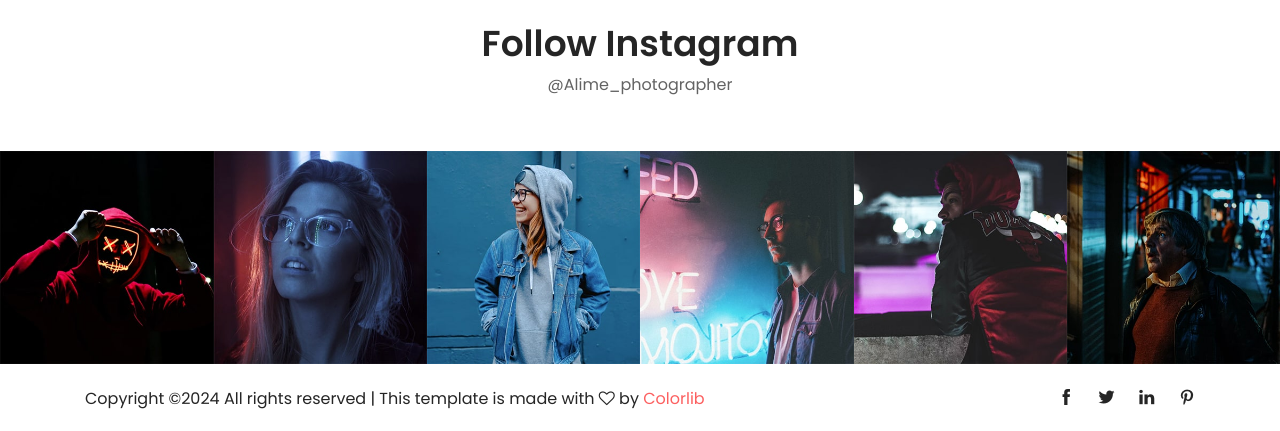
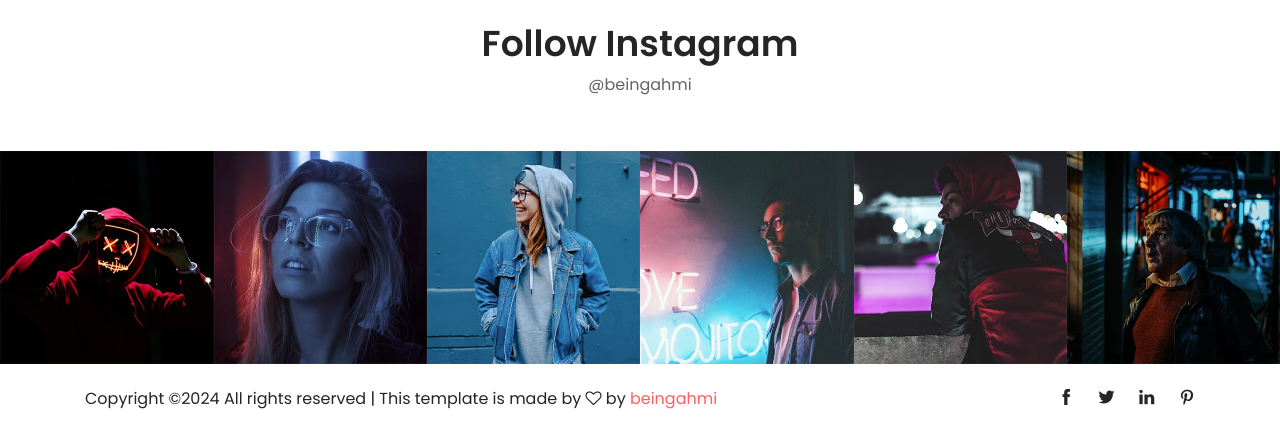
Before and after one commit to beingahmi/portfolio, a website: page blog.html in a window 1280 px wide. Shown: the part 600-1031 px from the top of the page. Drawn offline with Linux system fonts and the light colour scheme; files whose address does not match are found by name.

Commit message:
Add files via upload

```diff
--- a/blog.html
+++ b/blog.html
@@ -8,7 +8,7 @@
     <meta name="viewport" content="width=device-width, initial-scale=1, shrink-to-fit=no">
 
     <!-- Title -->
-    <title>Alime - Photography HTML Template</title>
+    <title>Ahmi - Photography HTML Template</title>
 
     <!-- Favicon -->
     <link rel="icon" href="./img/core-img/favicon.png">
@@ -306,7 +306,7 @@
                 <div class="col-12">
                     <div class="section-heading text-center">
                         <h2>Follow Instagram</h2>
-                        <p>@Alime_photographer</p>
+                        <p>@beingahmi</p>
                     </div>
                 </div>
             </div>
@@ -320,7 +320,7 @@
                 <div class="instagram-hover-content text-center d-flex align-items-center justify-content-center">
                     <a href="#">
                         <i class="ti-instagram" aria-hidden="true"></i>
-                        <span>Alime_photographer</span>
+                        <span>beingahmi</span>
                     </a>
                 </div>
             </div>
@@ -330,7 +330,7 @@
                 <div class="instagram-hover-content text-center d-flex align-items-center justify-content-center">
                     <a href="#">
                         <i class="ti-instagram" aria-hidden="true"></i>
-                        <span>Alime_photographer</span>
+                        <span>beingahmi</span>
                     </a>
                 </div>
             </div>
@@ -340,7 +340,7 @@
                 <div class="instagram-hover-content text-center d-flex align-items-center justify-content-center">
                     <a href="#">
                         <i class="ti-instagram" aria-hidden="true"></i>
-                        <span>Alime_photographer</span>
+                        <span>beingahmi</span>
                     </a>
                 </div>
             </div>
@@ -350,7 +350,7 @@
                 <div class="instagram-hover-content text-center d-flex align-items-center justify-content-center">
                     <a href="#">
                         <i class="ti-instagram" aria-hidden="true"></i>
-                        <span>Alime_photographer</span>
+                        <span>beingahmi</span>
                     </a>
                 </div>
             </div>
@@ -360,7 +360,7 @@
                 <div class="instagram-hover-content text-center d-flex align-items-center justify-content-center">
                     <a href="#">
                         <i class="ti-instagram" aria-hidden="true"></i>
-                        <span>Alime_photographer</span>
+                        <span>beingahmi</span>
                     </a>
                 </div>
             </div>
@@ -370,7 +370,7 @@
                 <div class="instagram-hover-content text-center d-flex align-items-center justify-content-center">
                     <a href="#">
                         <i class="ti-instagram" aria-hidden="true"></i>
-                        <span>Alime_photographer</span>
+                        <span>beingahmi</span>
                     </a>
                 </div>
             </div>
@@ -386,9 +386,9 @@
                     <div class="footer-content d-flex align-items-center justify-content-between">
                         <!-- Copywrite Text -->
                         <div class="copywrite-text">
-                            <p><!-- Link back to Colorlib can't be removed. Template is licensed under CC BY 3.0. -->
-Copyright &copy;<script>document.write(new Date().getFullYear());</script> All rights reserved | This template is made with <i class="fa fa-heart-o" aria-hidden="true"></i> by <a href="https://colorlib.com" target="_blank">Colorlib</a>
-<!-- Link back to Colorlib can't be removed. Template is licensed under CC BY 3.0. --></p>
+                            <p><!-- Link back to beingahmi can't be removed. Template is licensed under CC BY 3.0. -->
+Copyright &copy;<script>document.write(new Date().getFullYear());</script> All rights reserved | This template is made by <i class="fa fa-heart-o" aria-hidden="true"></i> by <a href="https://www.instagram.com/beingahmi" target="_blank">beingahmi</a>
+<!-- Link back to beingahmi can't be removed. Template is licensed under CC BY 3.0. --></p>
                         </div>
                         <!-- Footer Logo -->
                         <div class="footer-logo">
--- a/style.css
+++ b/style.css
@@ -3,7 +3,7 @@
 
 Template Name: Alime - Photography HTML Template
 Template Author: Colorlib
-Template Author URL: http://colorlib.com
+Template Author URL: https://www.instagram.com/beingahmi
 Version: 1.0.0
 Last Update: Feb 22, 2019
 
```
Also changed, not shown: contact.html (+11 -11 lines), gallery.html (+1 -1 lines).
